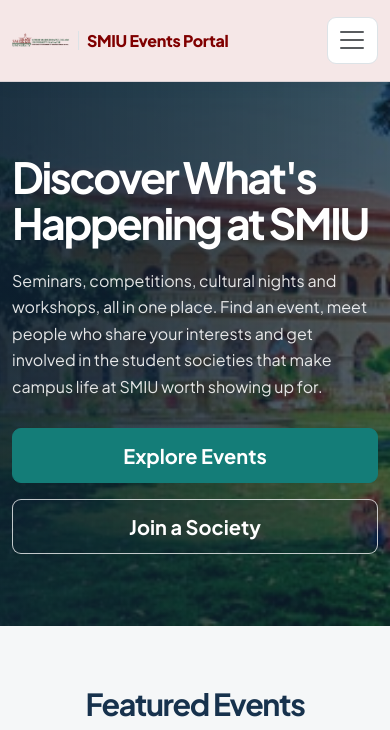
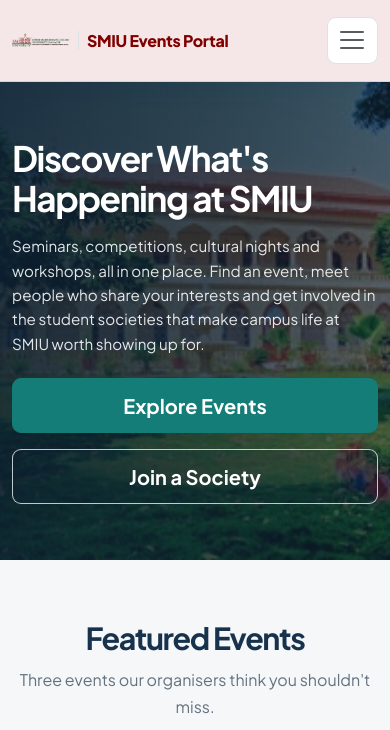
Before and after one commit to laibaibrahim/smiu-events-portal, a plain HTML site: page index.html in a window 390 px wide. Shown: the top 730 px of the page. Drawn offline with nearby package versions, Linux system fonts and the light colour scheme.

Commit message:
Improve mobile hero responsiveness

```diff
--- a/CSS/style.css
+++ b/CSS/style.css
@@ -705,3 +705,46 @@ button:focus-visible {
   }
 
 }
+
+/* ================= MOBILE HERO IMPROVEMENTS ================= */
+
+@media (max-width: 575.98px) {
+
+  .home-hero {
+    min-height: 440px;
+    display: flex;
+    align-items: center;
+    padding: 3.5rem 0;
+    background-position: 58% center;
+  }
+
+  .home-hero__content {
+    width: 100%;
+    max-width: 100%;
+    padding: 0;
+  }
+
+  .home-hero__title {
+    max-width: 100%;
+    font-size: clamp(2rem, 9vw, 2.7rem);
+    line-height: 1.15;
+    letter-spacing: -0.04em;
+    overflow-wrap: break-word;
+  }
+
+  .home-hero__lead {
+    max-width: 100%;
+    margin: 1rem 0 1.4rem;
+    font-size: 0.95rem;
+    line-height: 1.6;
+  }
+
+  .home-hero .btn {
+    width: 100%;
+    min-height: 48px;
+    display: flex;
+    align-items: center;
+    justify-content: center;
+  }
+
+}
```
